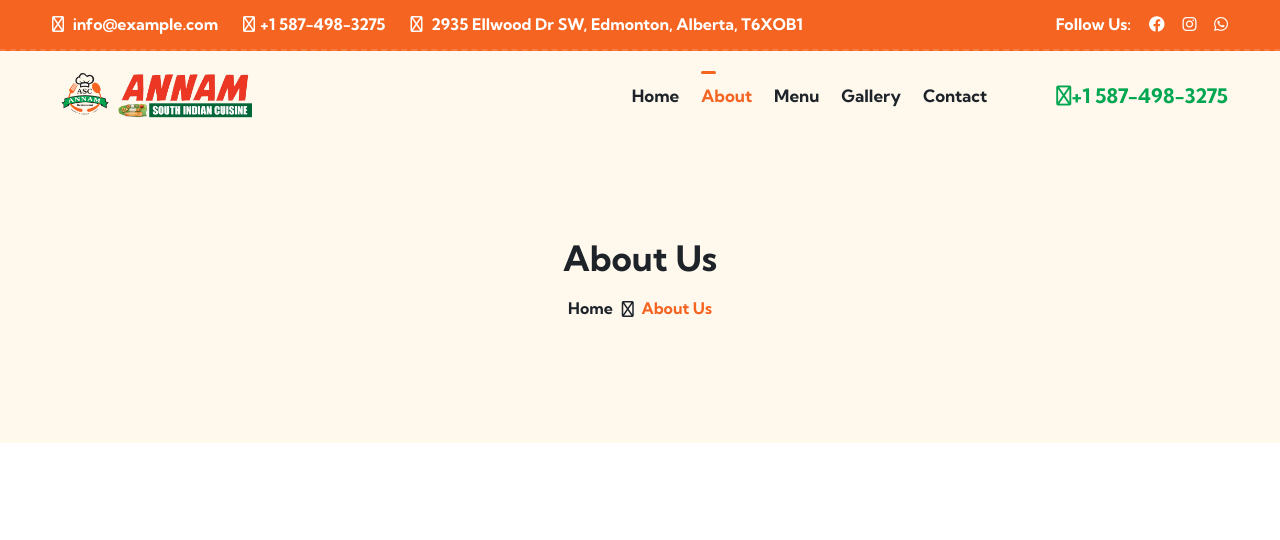
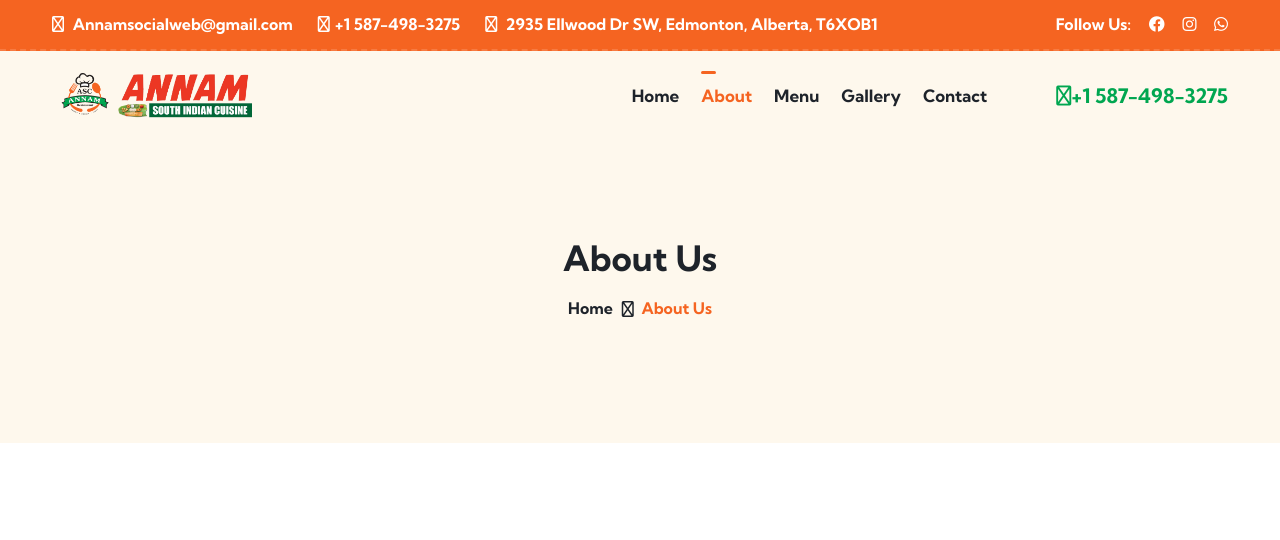
Before and after one commit to Zasheeimthi/annam, a plain HTML site: page about.html in a window 1280 px wide. Shown: the top 540 px of the page. Drawn offline with Linux system fonts and the light colour scheme; a web font is replaced by a local one.

Commit message:
changes
updated

```diff
--- a/about.html
+++ b/about.html
@@ -47,7 +47,7 @@
                         <div class="header-top-list">
                             <ul>
                                 <li><a href="#"><i class="far fa-envelopes"></i>
-                                        <span class="__cf_email__" data-cfemail="650c0b030a25001d04081509004b060a08">Annamsocialweb@gmail.com</span></a></li>
+                                        <span>Annamsocialweb@gmail.com</span></a></li>
                                 <li><a href="tel:+21236547898"><i class="far fa-phone-volume"></i>+1 587-498-3275</a>
                                 </li>
                                 <li><a href="#"><i class="far fa-location-dot"></i> 2935 Ellwood Dr SW, Edmonton, Alberta, T6XOB1</a></li>
```
Also changed, not shown: contact.html (+1 -1 lines), gallery.html (+1 -1 lines), index.html (+1 -1 lines), menu.html (+1 -1 lines).
